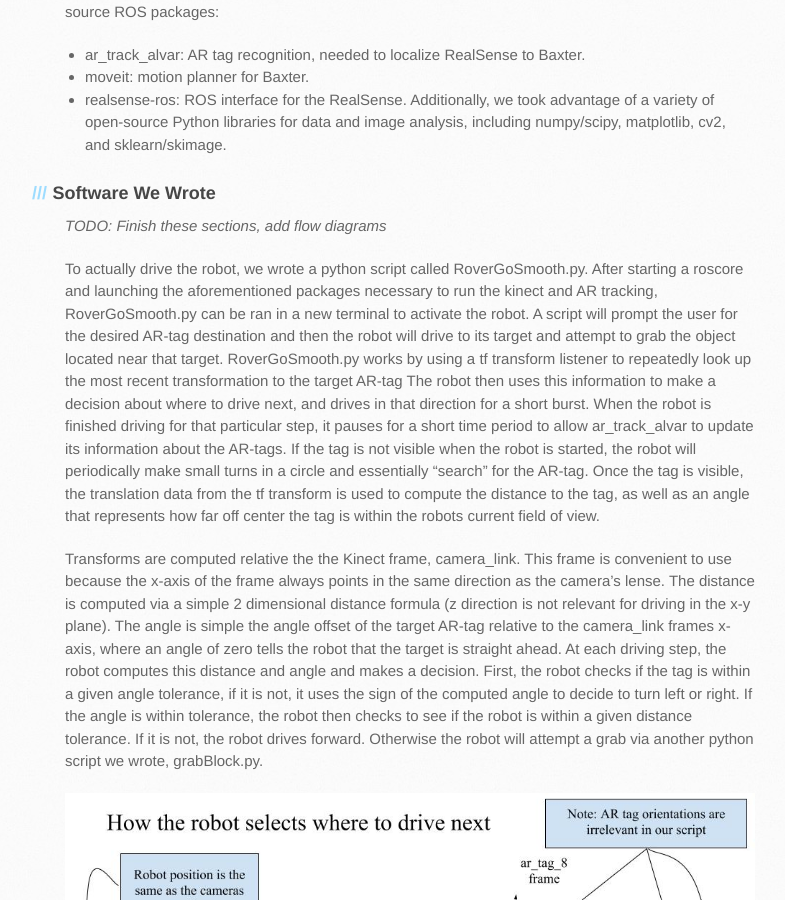
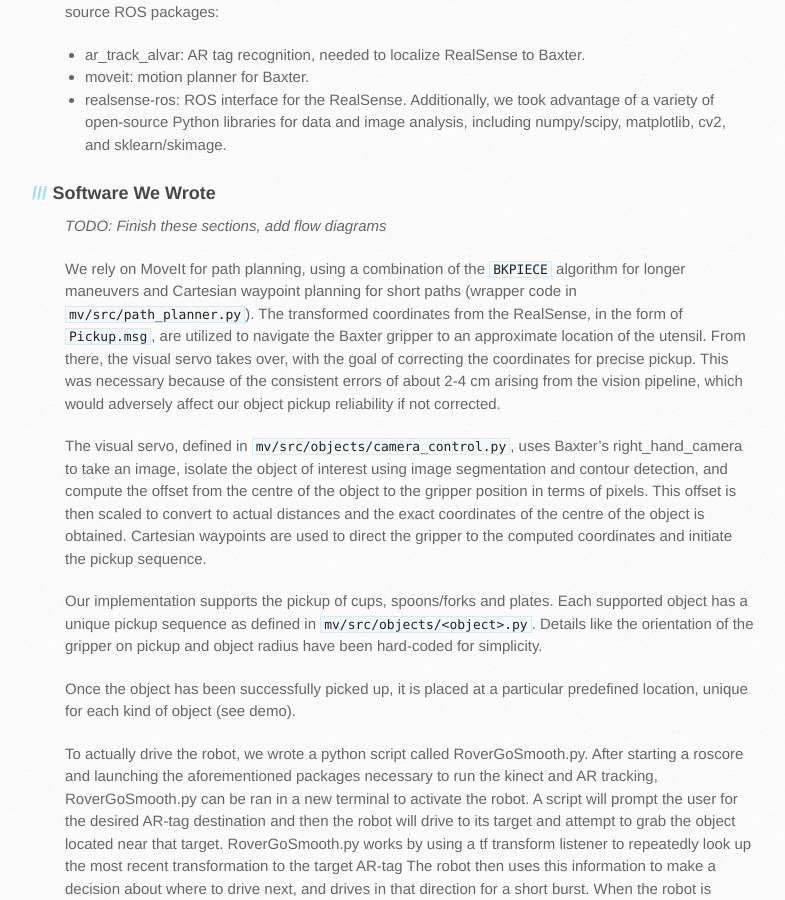
Before and after one commit to afmdnf/ee106a-project, a Jekyll site: the page built from docs/implementation.md, in a window 1280 px wide and 900 px high, scrolled down 1612 px. Shown: the whole window, without its empty margins (105-890 px from the left). Built offline with Jekyll 4.4.1, drawn with Linux system fonts in a browser that asks for light colours; our own code applies the rules of GitHub Pages for plain Markdown files; the repository's description, which GitHub fills in, is left out.

```diff
--- a/docs/implementation.md
+++ b/docs/implementation.md
@@ -32,6 +32,15 @@
 
 *TODO: Finish these sections, add flow diagrams*
 
+We rely on MoveIt for path planning, using a combination of the `BKPIECE` algorithm for longer maneuvers and Cartesian waypoint planning for short paths (wrapper code in `mv/src/path_planner.py`). The transformed coordinates from the RealSense, in the form of `Pickup.msg`, are utilized to navigate the Baxter gripper to an approximate location of the utensil. From there, the visual servo takes over, with the goal of correcting the coordinates for precise pickup. This was necessary because of the consistent errors of about 2-4 cm arising from the vision pipeline, which would adversely affect our object pickup reliability if not corrected.
+
+The visual servo, defined in `mv/src/objects/camera_control.py`, uses Baxter’s right_hand_camera to take an image, isolate the object of interest using image segmentation and contour detection, and compute the offset from the centre of the object to the gripper position in terms of pixels. This offset is then scaled to convert to actual distances and the exact coordinates of the centre of the object is obtained. Cartesian waypoints are used to direct the gripper to the computed coordinates and initiate the pickup sequence.
+
+Our implementation supports the pickup of cups, spoons/forks and plates. Each supported object has a unique pickup sequence as defined in `mv/src/objects/<object>.py`. Details like the orientation of the gripper on pickup and object radius have been hard-coded for simplicity.
+
+Once the object has been successfully picked up, it is placed at a particular predefined location, unique for each kind of object (see demo).
+
+
 To actually drive the robot, we wrote a python script called RoverGoSmooth.py. After starting a roscore and launching the aforementioned packages necessary to run the kinect and AR tracking, RoverGoSmooth.py can be ran in a new terminal to activate the robot. A script will prompt the user for the desired AR-tag destination and then the robot will drive to its target and attempt to grab the object located near that target. RoverGoSmooth.py works by using a tf transform listener to repeatedly look up the most recent transformation to the target AR-tag The robot then uses this information to make a decision about where to drive next, and drives in that direction for a short burst. When the robot is finished driving for that particular step, it pauses for a short time period to allow ar_track_alvar to update its information about the AR-tags. If the tag is not visible when the robot is started, the robot will periodically make small turns in a circle and essentially “search” for the AR-tag. Once the tag is visible, the translation data from the tf transform is used to compute the distance to the tag, as well as an angle that represents how far off center the tag is within the robots current field of view.
 
 Transforms are computed relative the the Kinect frame, camera_link. This frame is convenient to use because the x-axis of the frame always points in the same direction as the camera’s lense. The distance is computed via a simple 2 dimensional distance formula (z direction is not relevant for driving in the x-y plane). The angle is simple the angle offset of the target AR-tag relative to the camera_link frames x-axis, where an angle of zero tells the robot that the target is straight ahead. At each driving step, the robot computes this distance and angle and makes a decision. First, the robot checks if the tag is within a given angle tolerance, if it is not, it uses the sign of the computed angle to decide to turn left or right. If the angle is within tolerance, the robot then checks to see if the robot is within a given distance tolerance. If it is not, the robot drives forward. Otherwise the robot will attempt a grab via another python script we wrote, grabBlock.py.
```
Also changed, not shown: docs/results.md (+1 -3 lines).
